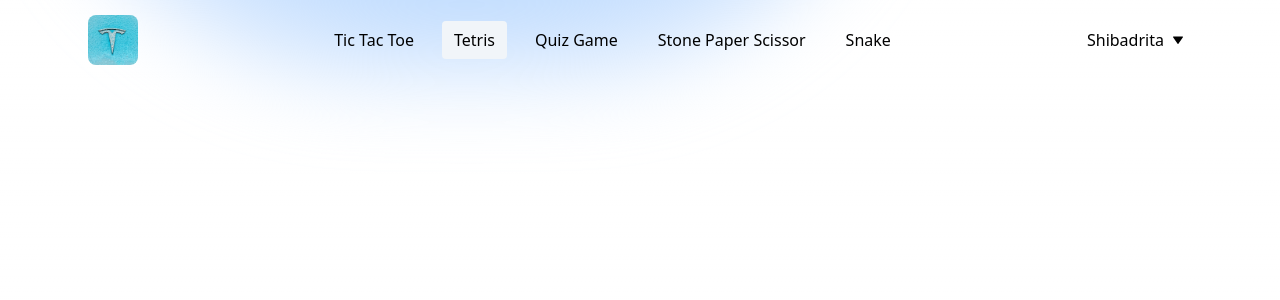
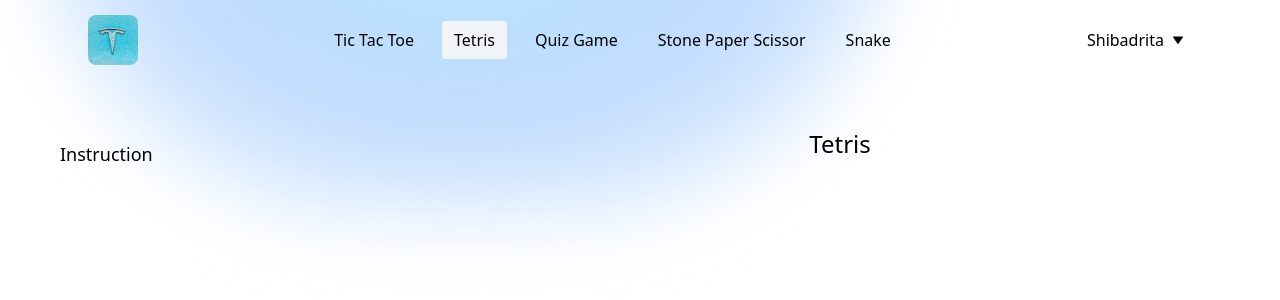
Before and after one commit to Shibadrita/game-web, a Next.js app: page /tetris in a window 1280 px wide. Shown: the top 300 px of the page. Built offline with nearby package versions, Linux system fonts and the light colour scheme.

Commit message:
Game layout props fixed

```diff
--- a/components/ui/GameLayout.js
+++ b/components/ui/GameLayout.js
@@ -1,8 +1,8 @@
-const GameLayout = ({ name, instruction, children }) => {
+const GameLayout = ({ name, instructions, children }) => {
     return (<div className='w-full flex mt-10'>
         <div className='w-1/3 p-3'>
             <h2 className='text-lg p-2'>Instruction</h2>
-            <p className='text-sm px-2 py-3'>{instruction}</p>
+            <p className='text-sm px-2 py-3'>{instructions}</p>
         </div>
         <div className='w-2/3 flex flex-col items-center'>
             <h1 className='text-center text-2xl p-2 mb-10'>{name}</h1>
--- a/pages/tetris.js
+++ b/pages/tetris.js
@@ -1,5 +1,15 @@
+import Head from "next/head"
+import GameLayout from "@/components/ui/GameLayout"
+
 const Tetris = () => {
+    return (<>
+        <Head>
+            <title>Tetris</title>
+        </Head>
+        <GameLayout name={'Tetris'} instructions={''}>
 
+        </GameLayout>
+    </>)
 }
 
 export default Tetris
--- a/pages/tic-tac-toe.js
+++ b/pages/tic-tac-toe.js
@@ -39,7 +39,7 @@ const TicTacToe = () => {
         <Head>
             <title>Tic Tac Toe</title>
         </Head>
-        <GameLayout name={'Tic Tac Toe'} instruction={'Tic-tac-toe, also known as noughts and crosses, is a classic two-player game that is typically played on a 3x3 grid. The objective of the game is to be the first player to form a line of three of their symbols (either X or O) horizontally, vertically, or diagonally.'}>
+        <GameLayout name={'Tic Tac Toe'} instructions={'Tic-tac-toe, also known as noughts and crosses, is a classic two-player game that is typically played on a 3x3 grid. The objective of the game is to be the first player to form a line of three of their symbols (either X or O) horizontally, vertically, or diagonally.'}>
             <div className='flex items-center'>
                 <TTTBoard board={board} handler={stepHandler} result={result} />
                 {isTimerOn && <Timer duration={3} handler={turnOffTimerHandler} />}
```
